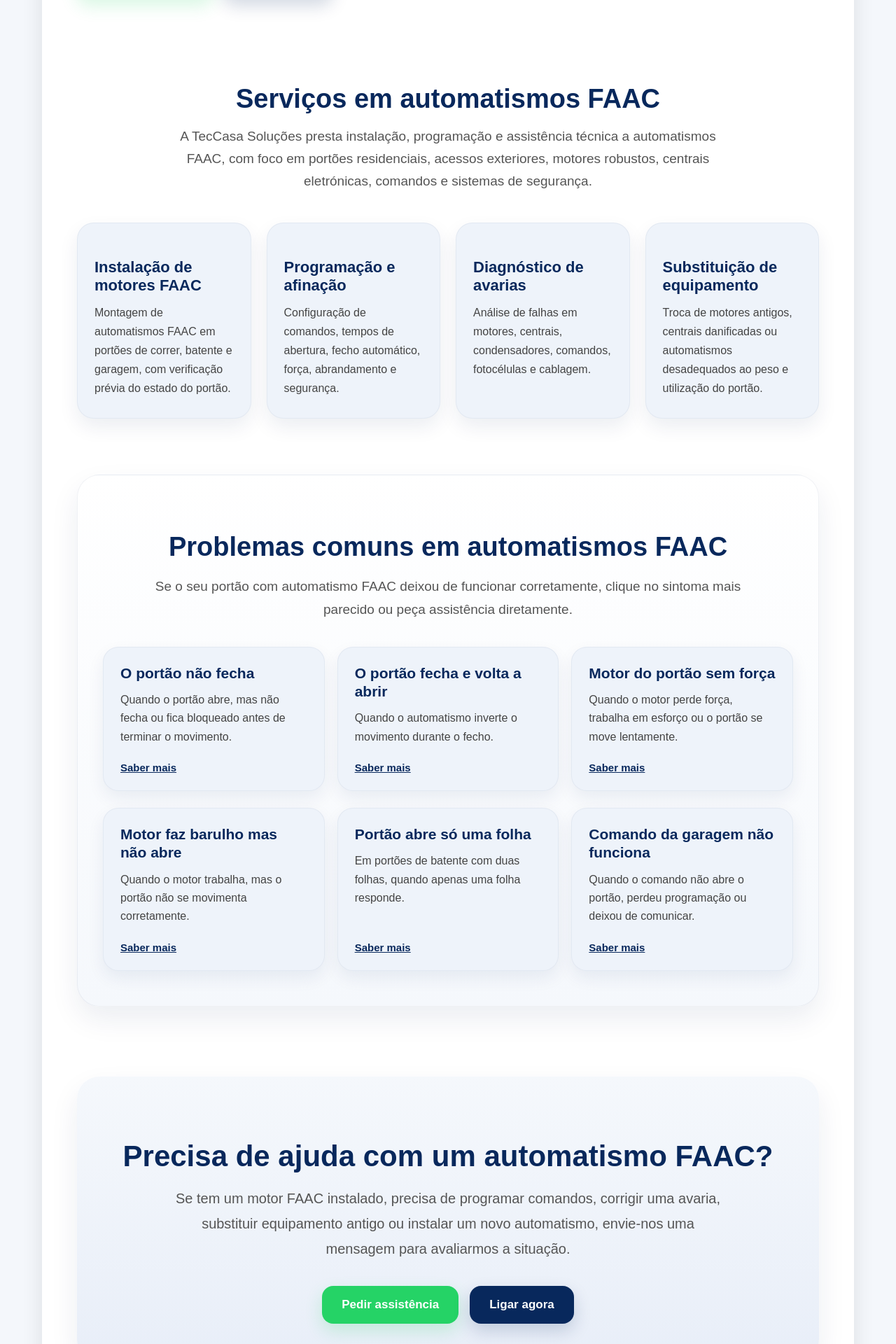
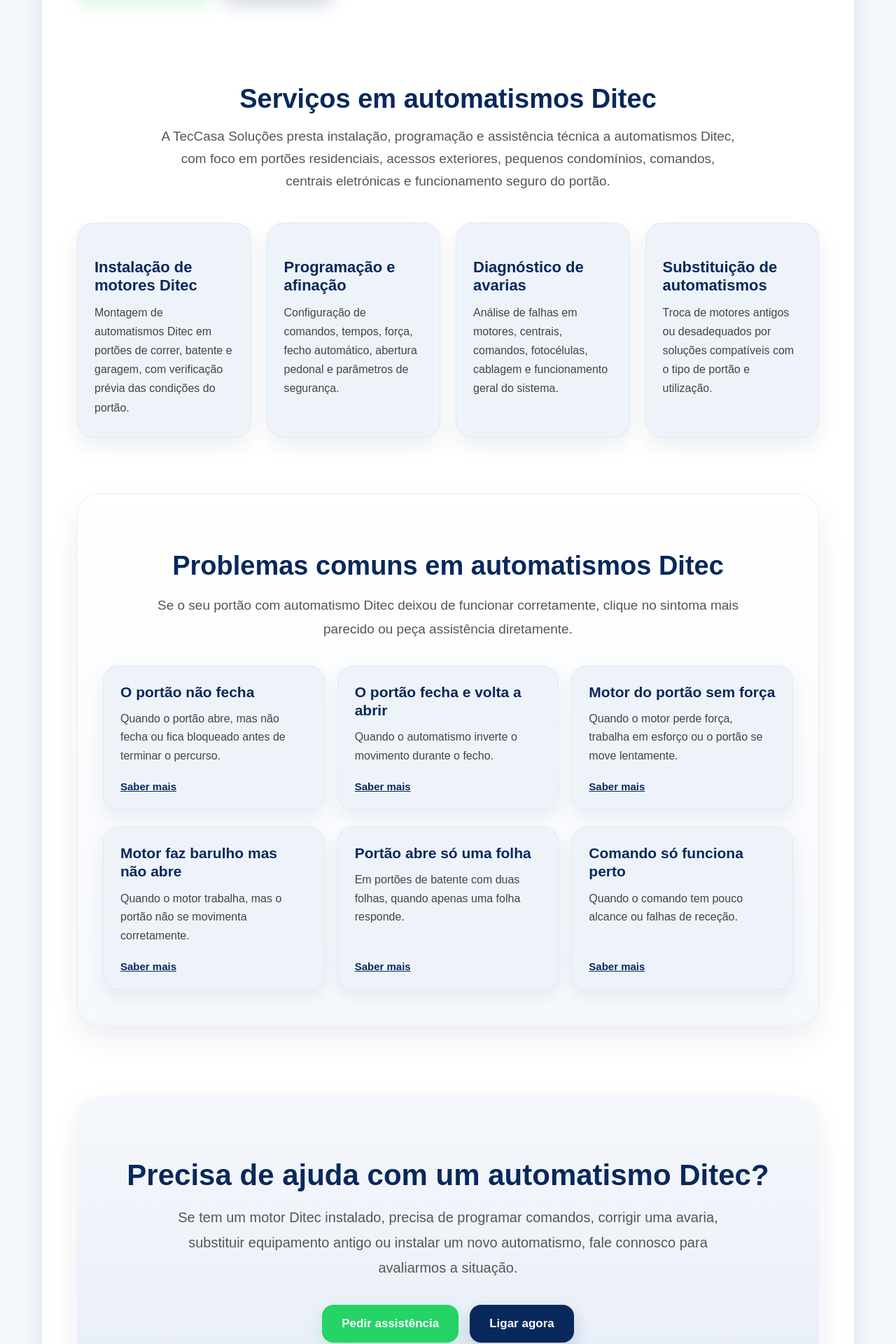
Before and after one commit to andrecorreiaauto-bit/teccasa-site, a Next.js app: page /automatismos-ditec-portoes in a window 1280 px wide. Shown: the part 836-2756 px from the top of the page at 70% size. Built offline with nearby package versions, Linux system fonts and the light colour scheme.

Commit message:
Update automatismos-ditec-portoes.js

```diff
--- a/pages/automatismos-ditec-portoes.js
+++ b/pages/automatismos-ditec-portoes.js
@@ -488,7 +488,7 @@ export default function AutomatismosDitecPortoes() {
                                            marginBottom:"16px",
                                            textAlign:"center"
                                            }}>
-                                           Serviços em automatismos FAAC
+                                           Serviços em automatismos Ditec
                                            </h2>
 
                                            <p style={{
@@ -499,9 +499,9 @@ export default function AutomatismosDitecPortoes() {
                                            margin:"0 auto 42px auto",
                                            textAlign:"center"
                                            }}>
-                                           A TecCasa Soluções presta instalação, programação e assistência técnica a automatismos FAAC,
-                                           com foco em portões residenciais, acessos exteriores, motores robustos, centrais eletrónicas,
-                                           comandos e sistemas de segurança.
+                                           A TecCasa Soluções presta instalação, programação e assistência técnica a automatismos Ditec,
+                                           com foco em portões residenciais, acessos exteriores, pequenos condomínios, comandos,
+                                           centrais eletrónicas e funcionamento seguro do portão.
                                            </p>
 
                                            <div
@@ -515,23 +515,23 @@ export default function AutomatismosDitecPortoes() {
 
                                            {[
                                            {
-                                           title:"Instalação de motores FAAC",
-                                           text:"Montagem de automatismos FAAC em portões de correr, batente e garagem, com verificação prévia do estado do portão."
+                                           title:"Instalação de motores Ditec",
+                                           text:"Montagem de automatismos Ditec em portões de correr, batente e garagem, com verificação prévia das condições do portão."
                                            },
 
                                            {
                                            title:"Programação e afinação",
-                                           text:"Configuração de comandos, tempos de abertura, fecho automático, força, abrandamento e segurança."
+                                           text:"Configuração de comandos, tempos, força, fecho automático, abertura pedonal e parâmetros de segurança."
                                            },
 
                                            {
                                            title:"Diagnóstico de avarias",
-                                           text:"Análise de falhas em motores, centrais, condensadores, comandos, fotocélulas e cablagem."
+                                           text:"Análise de falhas em motores, centrais, comandos, fotocélulas, cablagem e funcionamento geral do sistema."
                                            },
 
                                            {
-                                           title:"Substituição de equipamento",
-                                           text:"Troca de motores antigos, centrais danificadas ou automatismos desadequados ao peso e utilização do portão."
+                                           title:"Substituição de automatismos",
+                                           text:"Troca de motores antigos ou desadequados por soluções compatíveis com o tipo de portão e utilização."
                                            }
 
                                            ].map((item,index)=>(
@@ -593,7 +593,7 @@ export default function AutomatismosDitecPortoes() {
                                                               marginBottom:"18px",
                                                               textAlign:"center"
                                                               }}>
-                                                              Problemas comuns em automatismos FAAC
+                                                              Problemas comuns em automatismos Ditec
                                                               </h2>
 
                                                               <p style={{
@@ -604,7 +604,7 @@ export default function AutomatismosDitecPortoes() {
                                                               margin:"0 auto 36px auto",
                                                               textAlign:"center"
                                                               }}>
-                                                              Se o seu portão com automatismo FAAC deixou de funcionar corretamente,
+                                                              Se o seu portão com automatismo Ditec deixou de funcionar corretamente,
                                                               clique no sintoma mais parecido ou peça assistência diretamente.
                                                               </p>
 
@@ -622,7 +622,7 @@ export default function AutomatismosDitecPortoes() {
                                                               {
                                                               title:"O portão não fecha",
                                                               href:"/portao-nao-fecha",
-                                                              text:"Quando o portão abre, mas não fecha ou fica bloqueado antes de terminar o movimento."
+                                                              text:"Quando o portão abre, mas não fecha ou fica bloqueado antes de terminar o percurso."
                                                               },
 
                                                               {
@@ -650,9 +650,9 @@ export default function AutomatismosDitecPortoes() {
                                                               },
 
                                                               {
-                                                              title:"Comando da garagem não funciona",
-                                                              href:"/comando-garagem-nao-funciona",
-                                                              text:"Quando o comando não abre o portão, perdeu programação ou deixou de comunicar."
+                                                              title:"Comando só funciona perto",
+                                                              href:"/comando-garagem-so-funciona-perto",
+                                                              text:"Quando o comando tem pouco alcance ou falhas de receção."
                                                               }
 
                                                               ].map((item,index)=>(
@@ -750,7 +750,7 @@ export default function AutomatismosDitecPortoes() {
                                                                                          color:"#08285c",
                                                                                          marginBottom:"18px"
                                                                                          }}>
-                                                                                         Precisa de ajuda com um automatismo FAAC?
+                                                                                         Precisa de ajuda com um automatismo Ditec?
                                                                                          </h2>
 
                                                                                          <p style={{
@@ -760,9 +760,9 @@ export default function AutomatismosDitecPortoes() {
                                                                                          maxWidth:"800px",
                                                                                          margin:"0 auto 35px auto"
                                                                                          }}>
-                                                                                         Se tem um motor FAAC instalado, precisa de programar comandos,
+                                                                                         Se tem um motor Ditec instalado, precisa de programar comandos,
                                                                                          corrigir uma avaria, substituir equipamento antigo ou instalar um novo automatismo,
-                                                                                         envie-nos uma mensagem para avaliarmos a situação.
+                                                                                         fale connosco para avaliarmos a situação.
                                                                                          </p>
 
                                                                                          <div style={{
@@ -875,7 +875,7 @@ export default function AutomatismosDitecPortoes() {
                                                                                       lineHeight:"1.7",
                                                                                       color:"#666"
                                                                                       }}>
-                                                                                      Serviço técnico independente. A TecCasa Soluções presta instalação, programação e assistência a automatismos FAAC.
+                                                                                      Serviço técnico independente. A TecCasa Soluções presta instalação, programação e assistência a automatismos Ditec.
                                                                                       </p>
 
                                                                                       </div>
```
